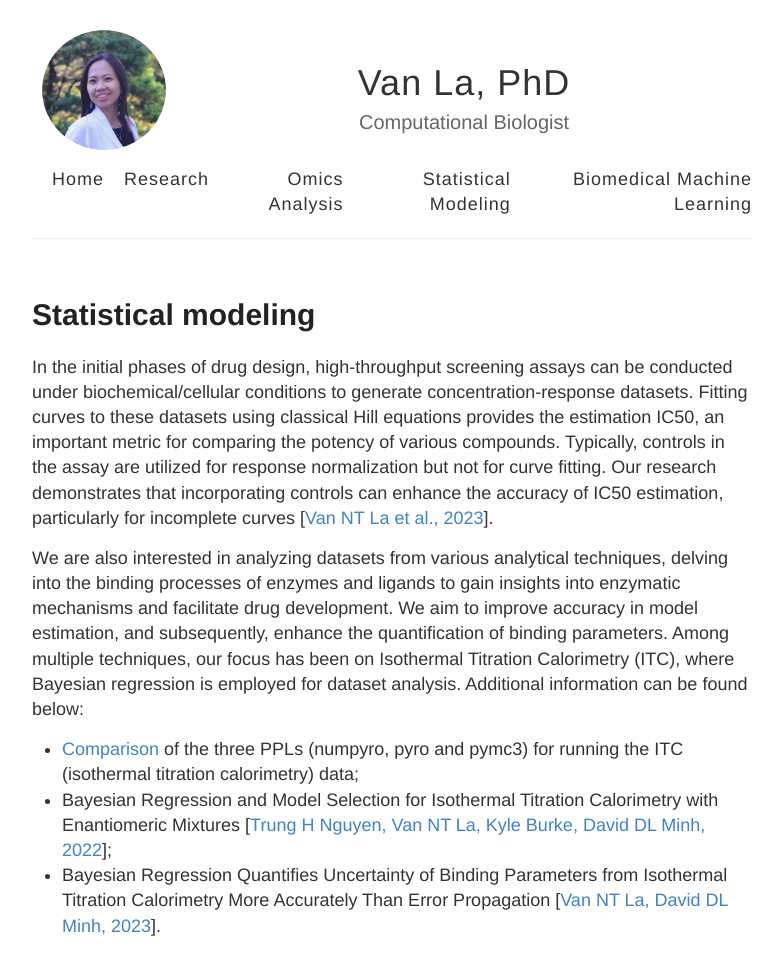
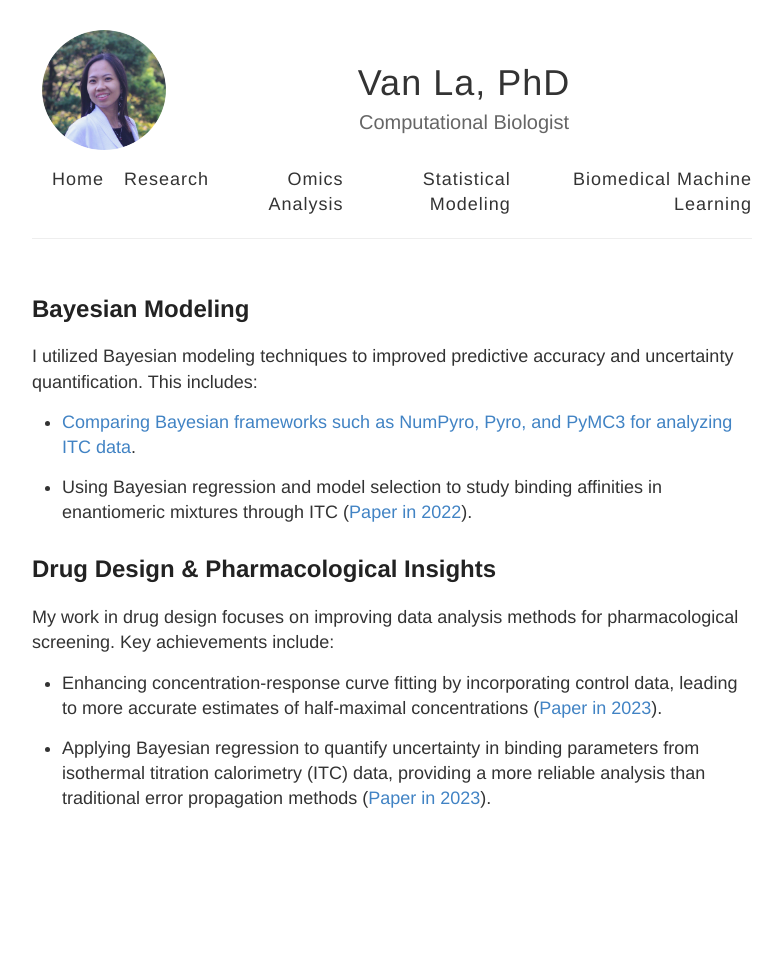
Before and after one commit to vanngocthuyla/vanngocthuyla.github.io, a Jekyll site: the page built from _pages/modeling.md, in a window 1280 px wide. Shown: the whole page, without its empty margins (248-1030 px from the left). Built offline with Jekyll 4.4.1, drawn with Linux system fonts in a browser that asks for light colours; after the commit the page ends 900 px from its top, so only the background shows below that.

Commit message:
Update modeling.md

```diff
--- a/_pages/modeling.md
+++ b/_pages/modeling.md
@@ -5,13 +5,19 @@ sitemap: false
 permalink: /modeling
 ---
 
+## Bayesian Modeling
 
-# Statistical modeling
+I utilized Bayesian modeling techniques to improved predictive accuracy and uncertainty quantification. This includes:
 
-In the initial phases of drug design, high-throughput screening assays can be conducted under biochemical/cellular conditions to generate concentration-response datasets. Fitting curves to these datasets using classical Hill equations provides the estimation IC50,  an important metric for comparing the potency of various compounds. Typically, controls in the assay are utilized for response normalization but not for curve fitting. Our research demonstrates that incorporating controls can enhance the accuracy of IC50 estimation, particularly for incomplete curves [[Van NT La et al., 2023](https://pubs.acs.org/doi/10.1021/acs.jmedchem.3c00107)].
+- [Comparing Bayesian frameworks such as NumPyro, Pyro, and PyMC3 for analyzing ITC data](https://vanngocthuyla.github.io/posts/modeling/bitc-PPL-benchmark).
 
-We are also interested in analyzing datasets from various analytical techniques, delving into the binding processes of enzymes and ligands to gain insights into enzymatic mechanisms and facilitate drug development. We aim to improve accuracy in model estimation, and subsequently, enhance the quantification of binding parameters. Among multiple techniques, our focus has been on Isothermal Titration Calorimetry (ITC), where Bayesian regression is employed for dataset analysis. Additional information can be found below:
+- Using Bayesian regression and model selection to study binding affinities in enantiomeric mixtures through ITC ([Paper in 2022](https://journals.plos.org/plosone/article?id=10.1371/journal.pone.0273656)).
 
-- [Comparison](https://vanngocthuyla.github.io/posts/modeling/bitc-PPL-benchmark) of the three PPLs (numpyro, pyro and pymc3) for running the ITC (isothermal titration calorimetry) data;
-- Bayesian Regression and Model Selection for Isothermal Titration Calorimetry with Enantiomeric Mixtures [[Trung H Nguyen, Van NT La, Kyle Burke, David DL Minh, 2022](https://journals.plos.org/plosone/article?id=10.1371/journal.pone.0273656)];
-- Bayesian Regression Quantifies Uncertainty of Binding Parameters from Isothermal Titration Calorimetry More Accurately Than Error Propagation [[Van NT La, David DL Minh, 2023](https://www.mdpi.com/1422-0067/24/20/15074)].
+
+## Drug Design & Pharmacological Insights
+
+My work in drug design focuses on improving data analysis methods for pharmacological screening. Key achievements include:
+
+- Enhancing concentration-response curve fitting by incorporating control data, leading to more accurate estimates of half-maximal concentrations ([Paper in 2023](https://pubs.acs.org/doi/10.1021/acs.jmedchem.3c00107)).
+
+- Applying Bayesian regression to quantify uncertainty in binding parameters from isothermal titration calorimetry (ITC) data, providing a more reliable analysis than traditional error propagation methods ([Paper in 2023](https://www.mdpi.com/1422-0067/24/20/15074)).
```
